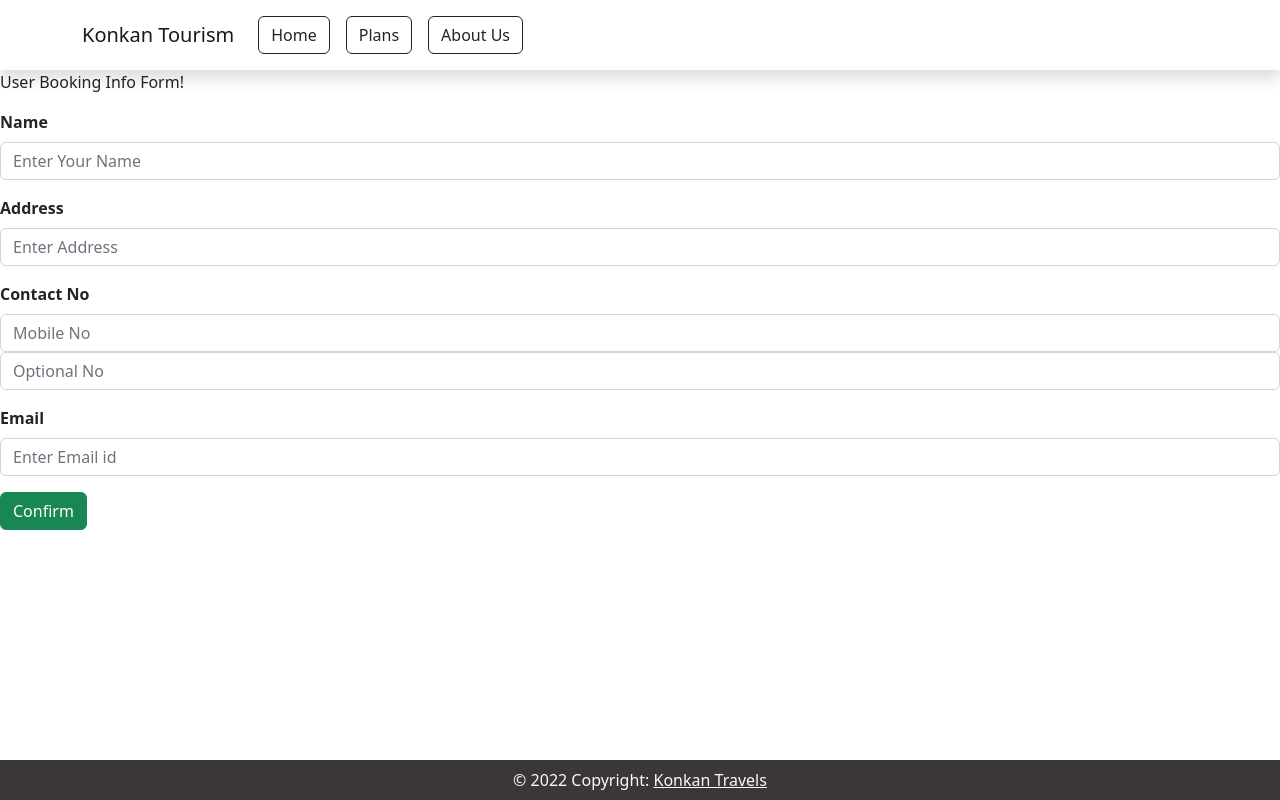
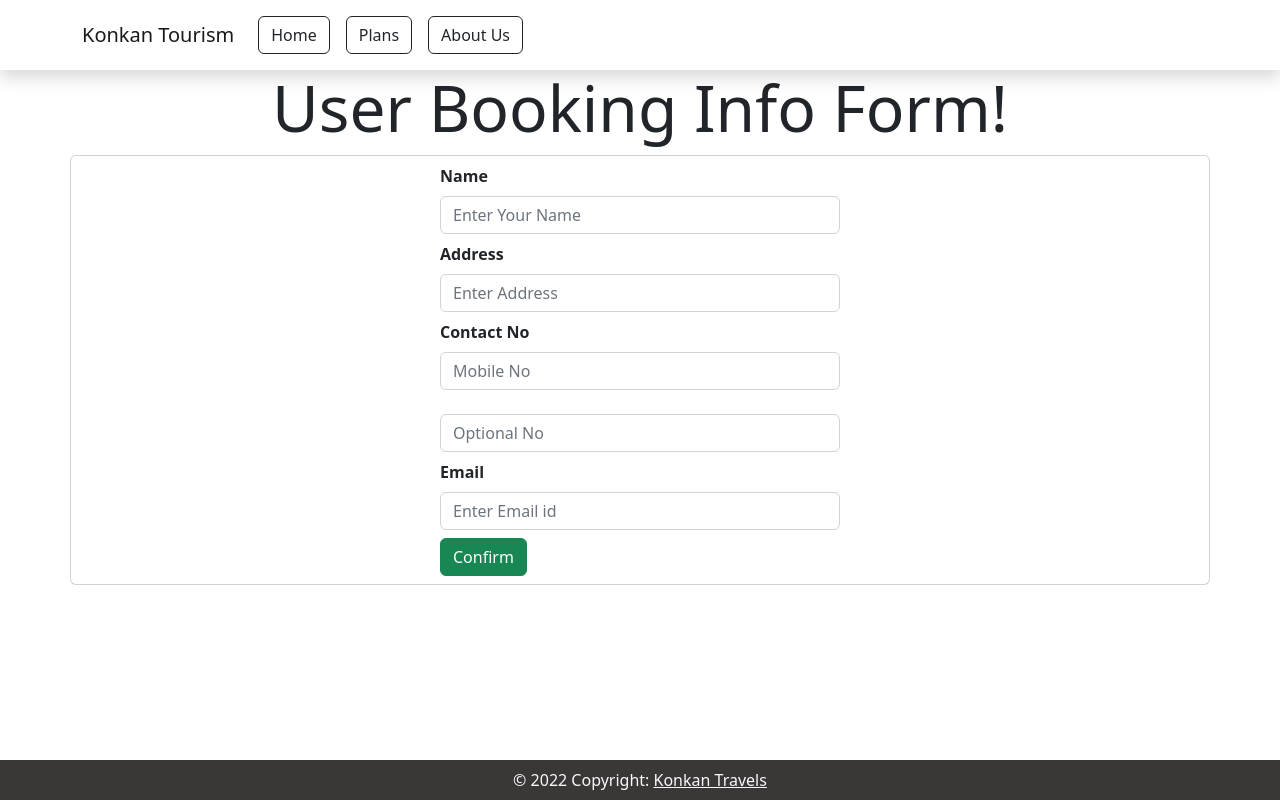
Before and after one commit to KetanMestry/Tourism_Website, an Angular app: page /bookinginfo in a window 1280 px wide. Built offline with nearby package versions, Linux system fonts and the light colour scheme.

Commit message:
user info form updated

```diff
--- a/src/app/modules/booking/booking-info/booking-info.component.html
+++ b/src/app/modules/booking/booking-info/booking-info.component.html
@@ -1,25 +1,36 @@
-<p>User Booking Info Form!</p>
-<div>
+<div class="container">
+    <div class="row">
+        <h2 class="display-3 text-center">User Booking Info Form!</h2>
+    </div>
 
- <form action="mb-3">
-    <div class="mb-3">
+    <div class="row">
+        <div class="card">
+            <div class=" col d-flex justify-content-center">
+                <form action="mb-3" style="width: 400px; max-width: 550px;">
+                    <div class="my-2">
                        <label for="infoForm" class="form-label fw-bold">Name</label>
                        <input type="text" class="form-control"id="infoForm" placeholder="Enter Your Name">
                     </div>
-    <div class="mb-3">
+                    <div class="my-2">
                         <label for="infoForm" class="form-label fw-bold">Address</label>
                         <input type="text" class="form-control" id="infoForm" placeholder="Enter Address">
                     </div>
-    <div class="mb-3">
+                    <div class="my-2">
                         <label for="infoForm" class="form-label fw-bold">Contact No</label>
-        <input type="text" class="form-control" id="infoForm" placeholder="Mobile No"><input type="text" class="form-control" id="infoForm" placeholder="Optional No">
+                        <input type="text" class="form-control" id="infoForm" placeholder="Mobile No">
+                        <br>
+                        <input  type="text" class="form-control" id="infoForm" placeholder="Optional No">
                     </div>
-    <div class="mb-3">
+                    <div class="my-2">
                         <label for="infoForm" class="form-label fw-bold">Email</label>
                         <input type="text" class="form-control" id="infoForm" placeholder="Enter Email id">
                     </div>
-    <div class="mb-3">
+                    <div class="my-2 ">
                         <button class="btn btn-success">Confirm</button>
                     </div>
                  </form>
             </div>
+        </div>
+
+    </div>
+</div>
```
Lines whose indentation alone changed are shown as unchanged.
